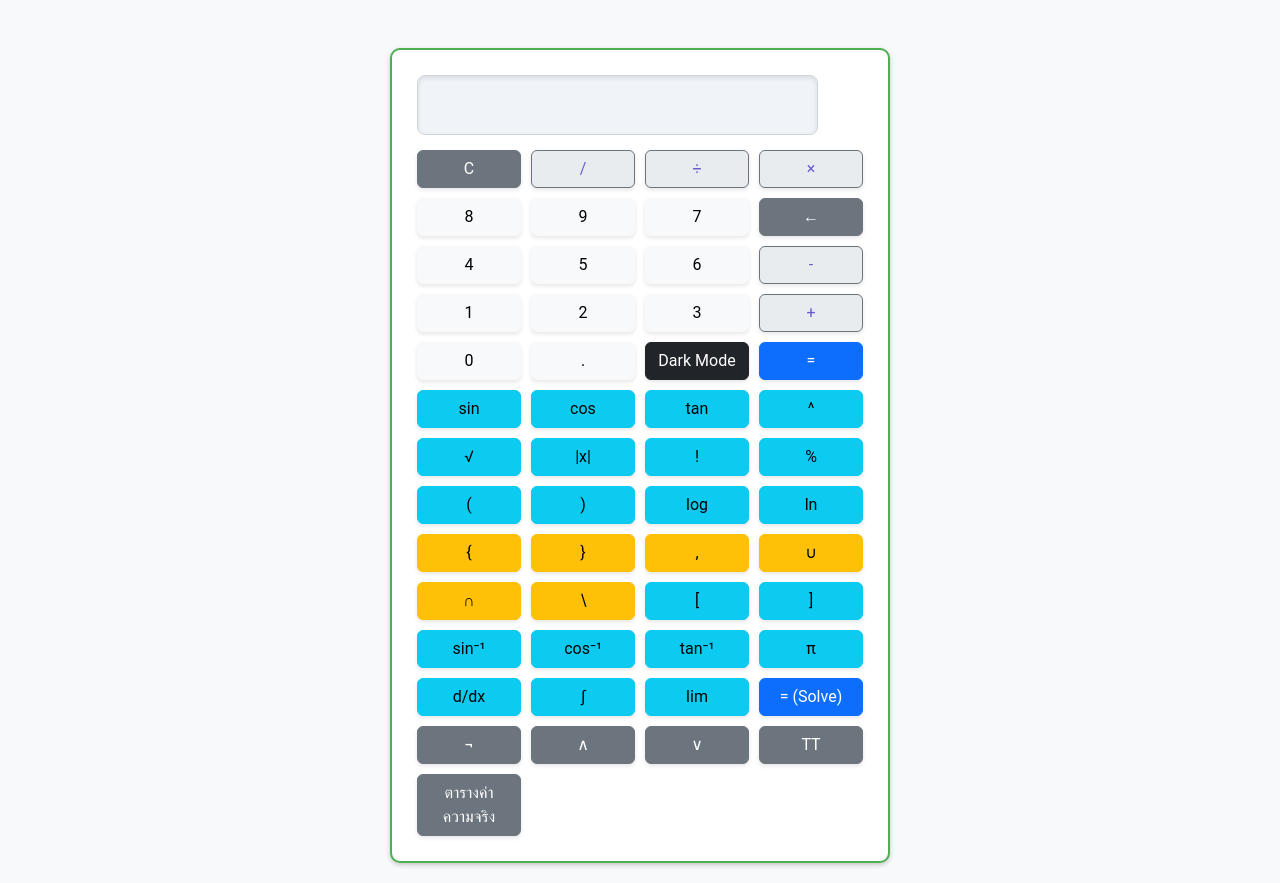
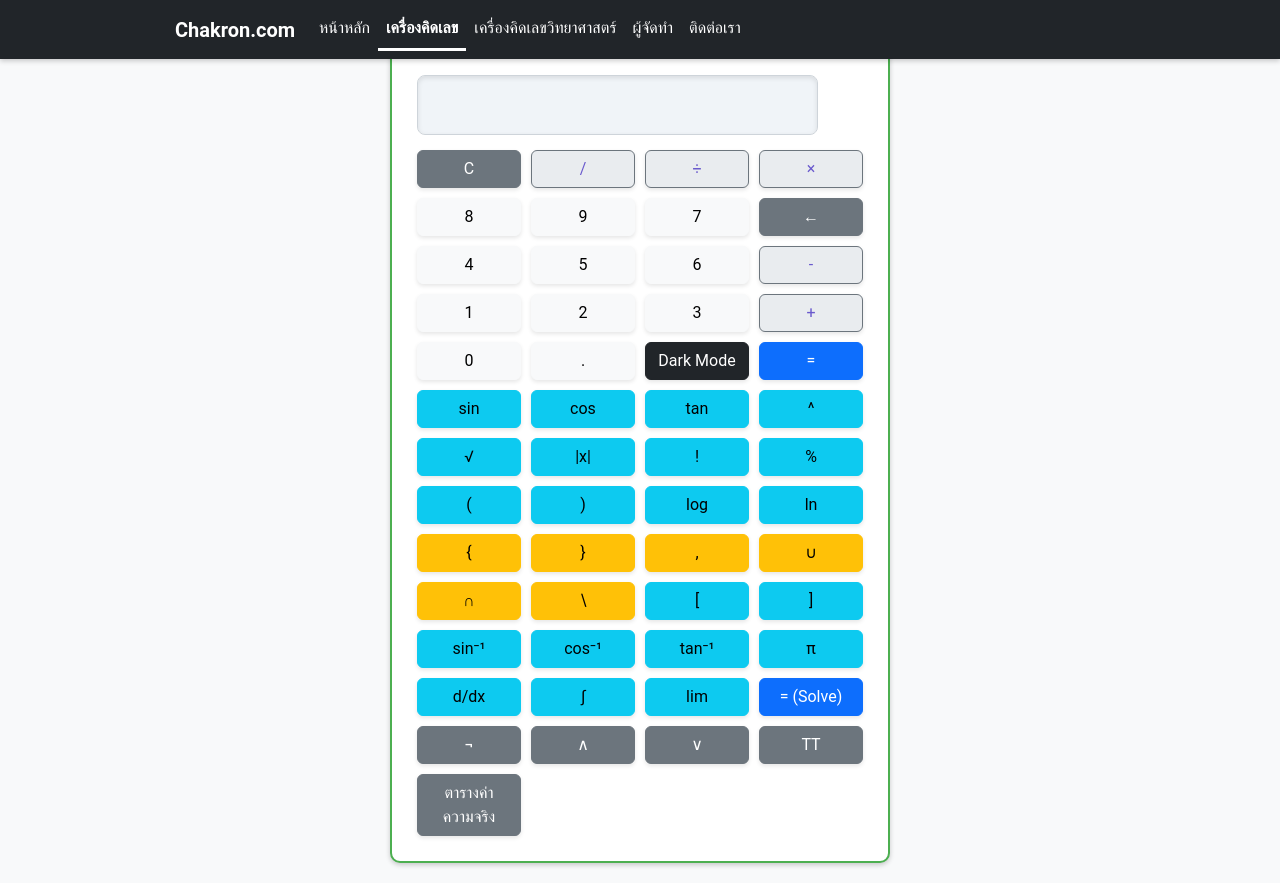
Before and after one commit to Assfirst/Portfolio-Chakron-, a plain HTML site: page calculator.html in a window 1280 px wide. Drawn offline with nearby package versions, Linux system fonts and the light colour scheme; some packages are replaced by stand-ins of ours; a script that the page names is missing.

Commit message:
Update calculator.html

```diff
--- a/calculator.html
+++ b/calculator.html
@@ -3,12 +3,40 @@
 <head>
     <meta charset="UTF-8">
     <meta name="viewport" content="width=device-width, initial-scale=1.0">
-    <title>CalculatorPro</title>
-    <!-- เพิ่ม Bootstrap CSS -->
+    <title>เครื่องคิดเลขคณิตศาสตร์</title>
+     <!-- Bootstrap CSS -->
      <link href="https://cdn.jsdelivr.net/npm/bootstrap@5.3.2/dist/css/bootstrap.min.css" rel="stylesheet" integrity="sha384-T3c6CoIi6uLrA9TneNEoa7RxnatzjcDSCmG1MXxSR1GAsXEV/Dwwykc2MPK8M2HN" crossorigin="anonymous">
     <link rel="stylesheet" href="style.css">
 </head>
 <body>
+    <nav class="navbar navbar-expand-lg navbar-dark bg-dark fixed-top">
+        <div class="container">
+            <a class="navbar-brand" href="index.html">Chakron.com</a>
+            <button class="navbar-toggler" type="button" data-bs-toggle="collapse" data-bs-target="#navbarNav" aria-controls="navbarNav" aria-expanded="false" aria-label="Toggle navigation">
+                <span class="navbar-toggler-icon"></span>
+            </button>
+            <div class="collapse navbar-collapse" id="navbarNav">
+                <ul class="navbar-nav">
+                     <li class="nav-item">
+                        <a class="nav-link" href="index.html">หน้าหลัก</a>
+                    </li>
+                    <li class="nav-item">
+                        <a class="nav-link active" href="calculator.html">เครื่องคิดเลข</a>
+                    </li>
+                       <li class="nav-item">
+                         <a class="nav-link" href="scientific.html">เครื่องคิดเลขวิทยาศาสตร์</a>
+                    </li>
+                     <li class="nav-item">
+                        <a class="nav-link" href="about.html">ผู้จัดทำ</a>
+                    </li>
+                    <li class="nav-item">
+                        <a class="nav-link" href="#contact">ติดต่อเรา</a>
+                    </li>
+                </ul>
+            </div>
+        </div>
+    </nav>
+
     <div class="container mt-5">
         <div class="calculator">
             <div class="display">
```
Lines whose indentation alone changed are shown as unchanged.
